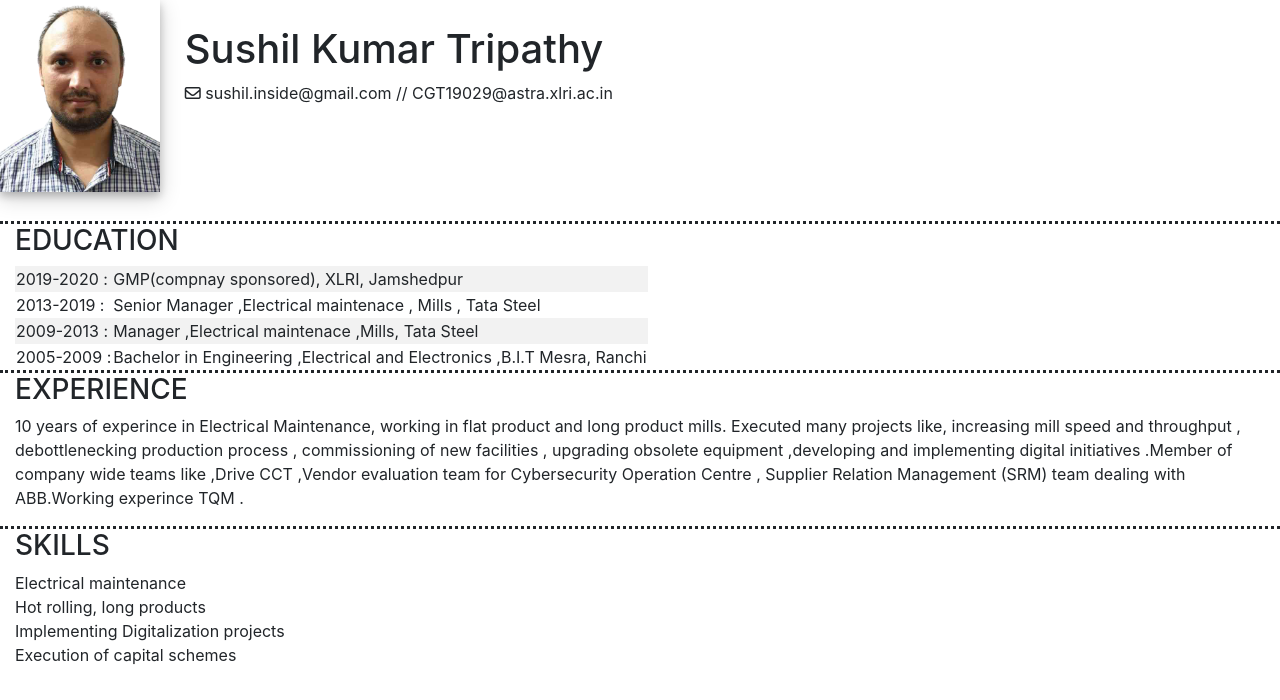
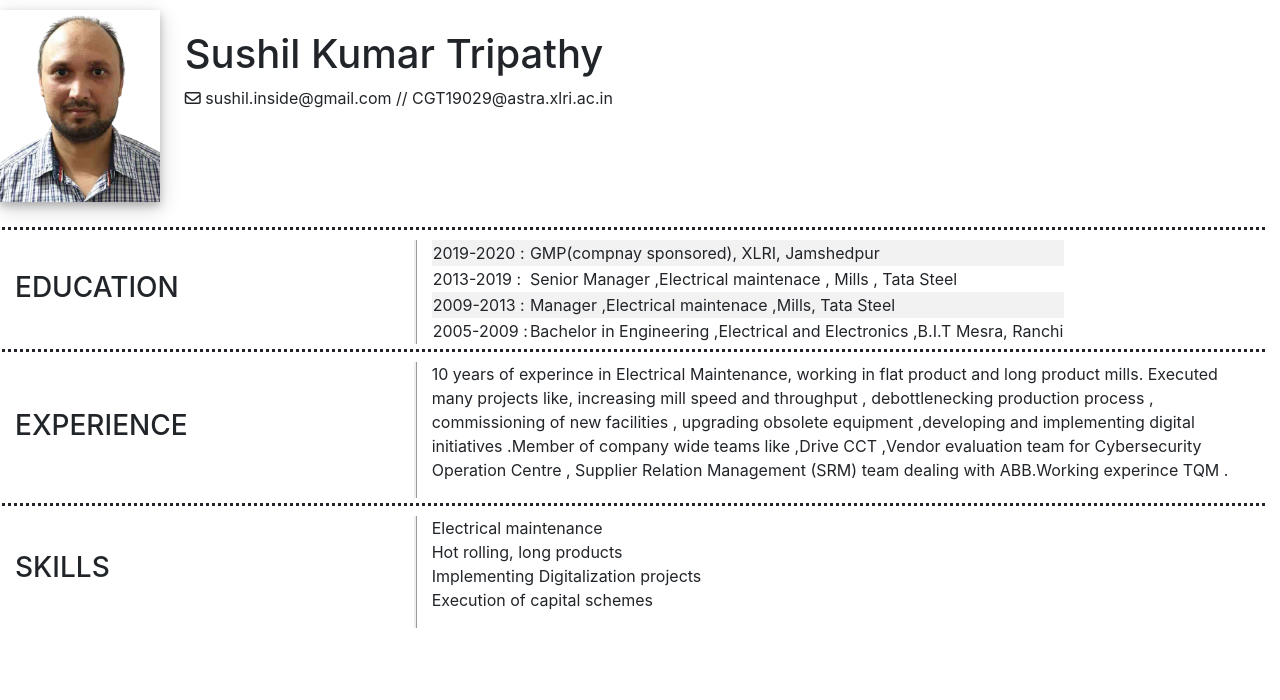
Before and after one commit to sushilkt/CV, a plain HTML site: page index.html in a window 1280 px wide. Drawn offline with nearby package versions, Linux system fonts and the light colour scheme.

Commit message:
Add files via upload

```diff
--- a/index.html
+++ b/index.html
@@ -25,11 +25,12 @@
 
   </div>
 
-<br>
 
-  <div class="education container-fluid">
-
-    <h3 class="heading">EDUCATION </h3>
+  <div class="education part container-fluid row">
+<div class="heading conatiner-fluid col-sm-4">
+  <h3>EDUCATION </h3>
+</div>
+    <div class="content conatiner-fluid col-sm-8">
     <table class="table-striped">
       <tr>
         <td>2019-2020 : </td>
@@ -48,26 +49,36 @@
         <td>Bachelor in Engineering ,Electrical and Electronics ,B.I.T Mesra, Ranchi</td>
       </tr>
     </table>
+      </div>
   </div>
 
-  <div class="Experince container-fluid">
-    <h3 class="heading">EXPERIENCE </h3>
+  <div class="Experince part container-fluid row">
+    <div class="heading conatiner-fluid col-sm-4">
+    <h3>EXPERIENCE </h3>
+  </div>
+  <div class="content container-fluid col-sm-8">
     <p>10 years of experince in Electrical Maintenance, working in flat product and long product mills. Executed many projects like, increasing mill speed and throughput , debottlenecking production process , commissioning of new facilities ,
       upgrading obsolete equipment ,developing and implementing digital initiatives
       .Member of company wide teams like ,Drive CCT ,Vendor evaluation team for Cybersecurity Operation Centre , Supplier Relation Management (SRM) team dealing with ABB.Working experince TQM .
     </p>
+    </div>
   </div>
 
-  <div class="skills container-fluid">
-    <h3 class="heading">SKILLS </h3>
+  <div class="skills part container-fluid row">
+    <div class="heading container-fluid col-sm-4">
+      <h3>SKILLS </h3>
+    </div>
+    <div class="content container-fluid col-sm-8">
     <ul>
       <li>Electrical maintenance </li>
       <li>Hot rolling, long products</li>
       <li>Implementing Digitalization projects</li>
       <li>Execution of capital schemes </li>
     </ul>
+    </div>
+
   </div>
-
+</div>
   <script src="https://code.jquery.com/jquery-3.5.1.slim.min.js" integrity="sha384-DfXdz2htPH0lsSSs5nCTpuj/zy4C+OGpamoFVy38MVBnE+IbbVYUew+OrCXaRkfj" crossorigin="anonymous"></script>
   <script src="https://cdn.jsdelivr.net/npm/popper.js@1.16.0/dist/umd/popper.min.js" integrity="sha384-Q6E9RHvbIyZFJoft+2mJbHaEWldlvI9IOYy5n3zV9zzTtmI3UksdQRVvoxMfooAo" crossorigin="anonymous"></script>
   <script src="https://stackpath.bootstrapcdn.com/bootstrap/4.5.0/js/bootstrap.min.js" integrity="sha384-OgVRvuATP1z7JjHLkuOU7Xw704+h835Lr+6QL9UvYjZE3Ipu6Tp75j7Bh/kR0JKI" crossorigin="anonymous"></script>
--- a/style/style.css
+++ b/style/style.css
@@ -1,12 +1,16 @@
 .main {height: 15vw;
   margin-bottom: 5px;
+  margin-top: 5px;
 }
 
 .miantext{height: 15vw;
   padding-top: 25px;
+  margin-top: 5px;
 }
 
 .main_image{height:15vw;
+  margin-top: 5px;
+  margin left:25px;
   background-color: white;
   box-shadow: 0 4px 8px 0 rgba(0, 0, 0, 0.2), 0 6px 20px 0 rgba(0, 0, 0, 0.19);
   margin-bottom: 25px;
@@ -14,16 +18,25 @@
 float: left;
 }
 
+.part{
+border-style: dotted;
+border-left: 0px;
+border-right: 0px;
+border-bottom: 0px;
+margin-bottom: 5px;
+padding-top: 10px;
+}
+
+.heading{
+  display: flex;
+  align-items: center;
+  border-style: ridge;
+  border-left: 0px;
+  border-bottom: 0px;
+border-top: 0px;}
+
+h3{text-align: center;}
 ul {
   list-style-type: none;
   padding-left: 0;
 }
-
-.container-fluid {
-border-style: dotted;
-border-left: 0px;
-border-right: 0px;
-border-bottom: 0px;
-align:left;
-
-}
```
